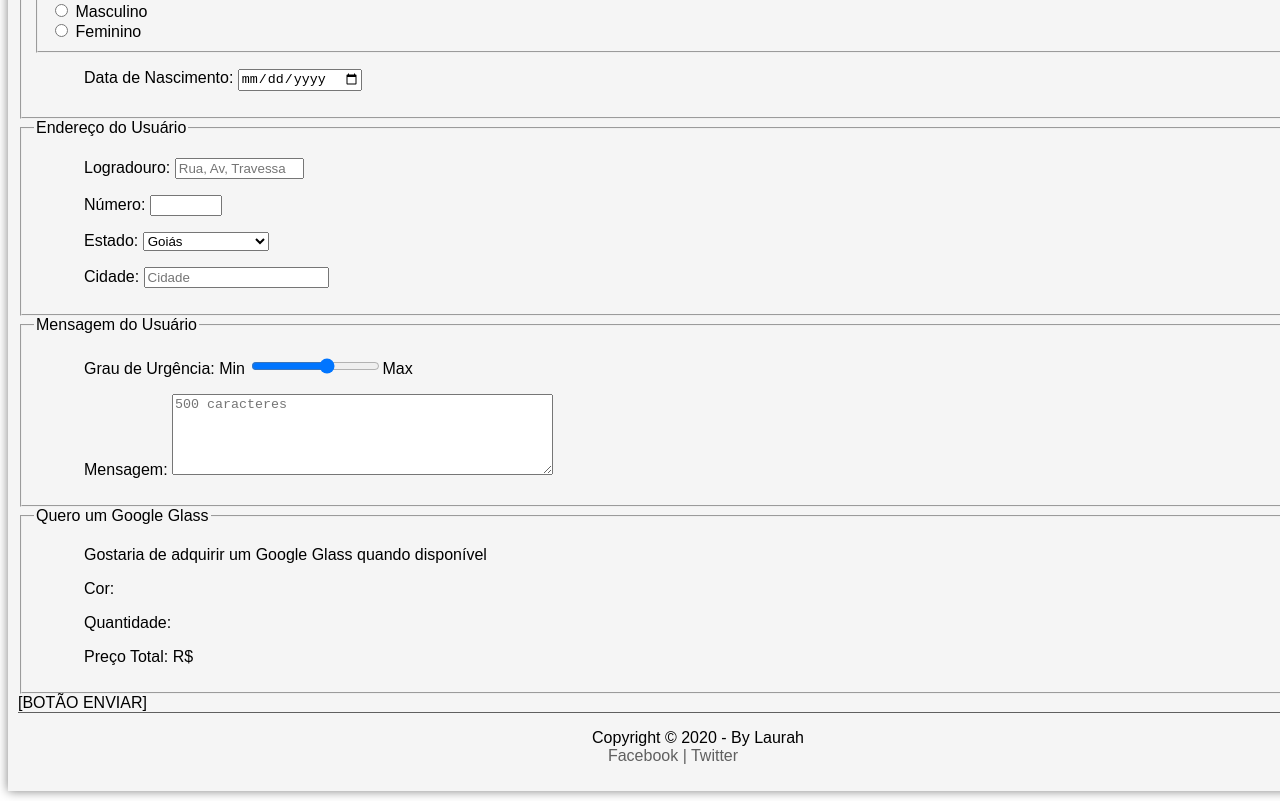
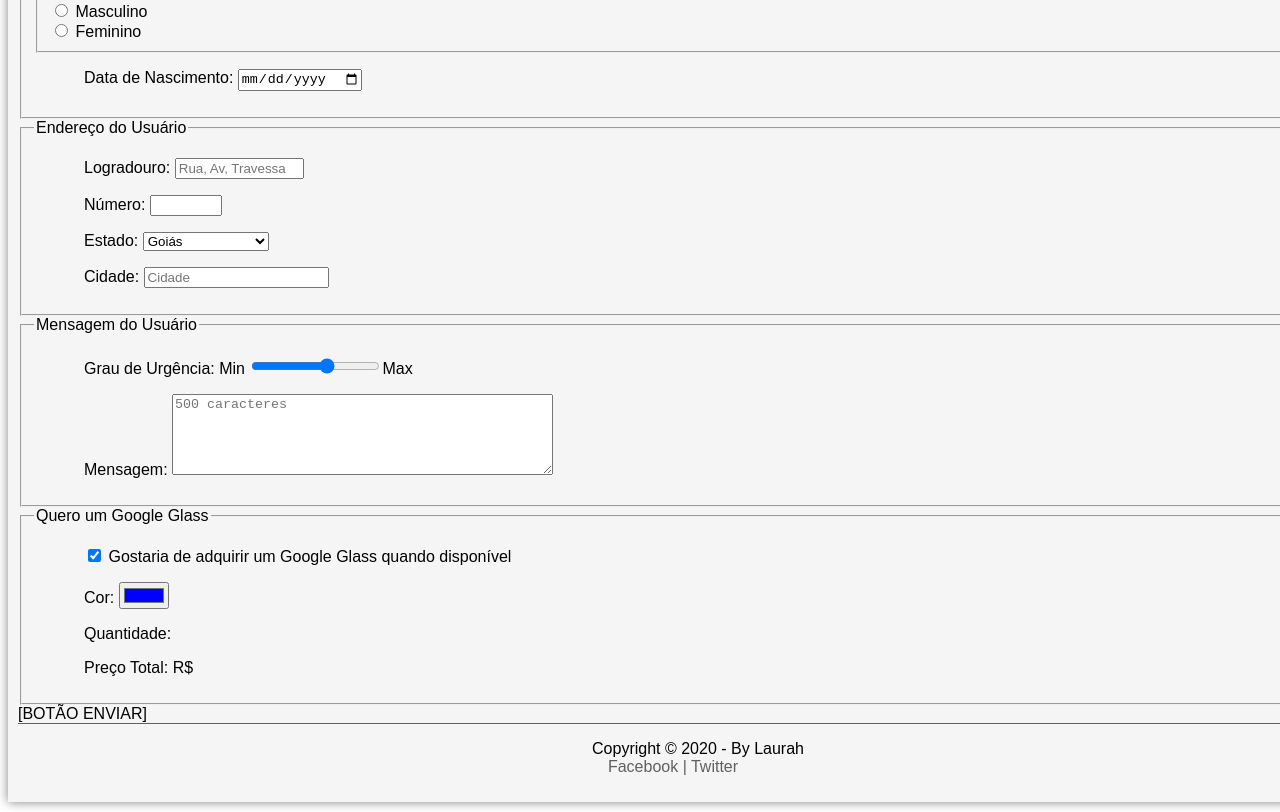
Before and after one commit to Laurahpro/ProjetoGlass, a plain HTML site: page projeto-glass-html5/fale-conosco.html in a window 1280 px wide. Shown: the part 460-1272 px from the top of the page. Drawn offline with Linux system fonts and the light colour scheme; a web font is replaced by a local one.

Commit message:
UPDATE Fale Conosco

```diff
--- a/projeto-glass-html5/fale-conosco.html
+++ b/projeto-glass-html5/fale-conosco.html
@@ -93,8 +93,11 @@ Min <input type="range" name="tUrg" id="tUrg" min="0" max="10" step="2" />Max </
 
 <fieldset id="pedido">
 <legend> Quero um Google Glass </legend>
-<p> <label>Gostaria de adquirir um Google Glass quando disponível
-    <p> <label>Cor:</label> </p>
+<p>
+    <input type="checkbox" name="tPed" id="cPed" checked/>
+    <label for="cPed"> Gostaria de adquirir um Google Glass quando disponível
+    <p> <label for="cCor">Cor:</label>
+        <input type="color" name="tCor" id="cCor" value="#0000FF"/></p>
         <p> <label>Quantidade:</label> </p>
             <p> <label>Preço Total: R$</label> </p>
 </fieldset>
```
